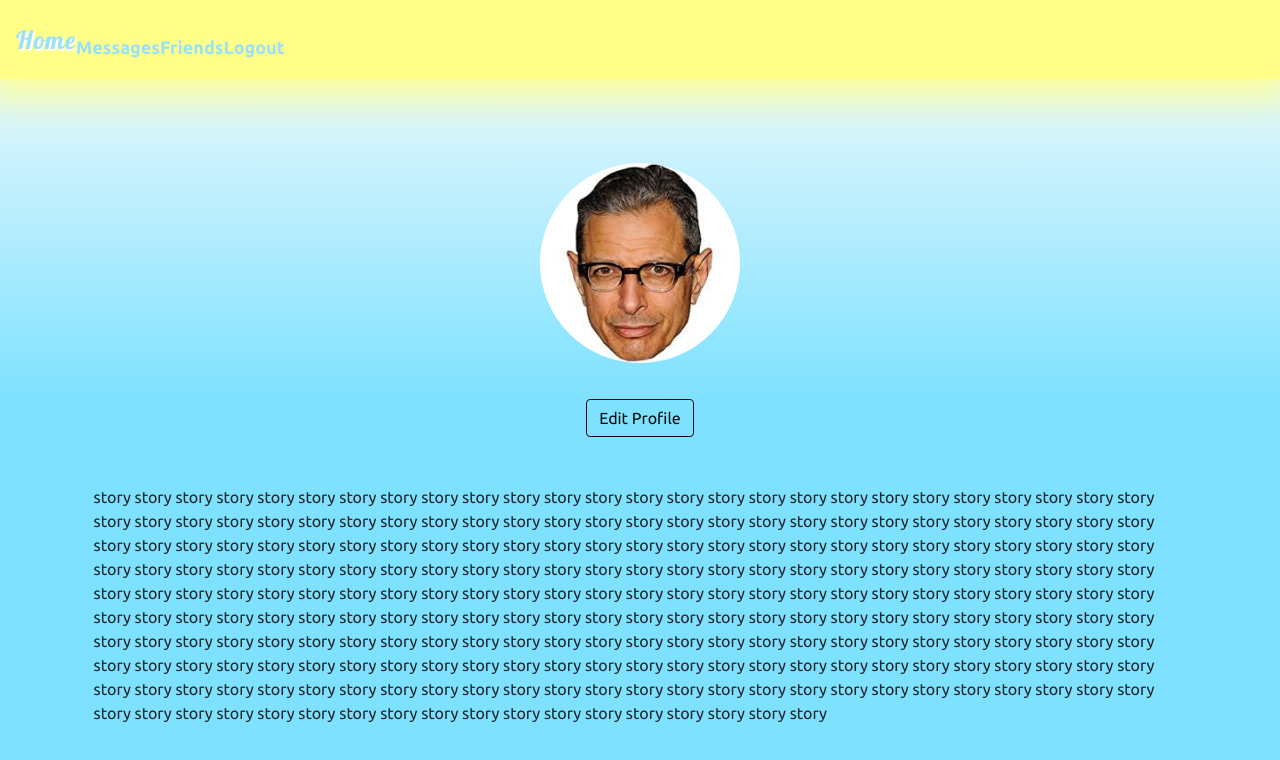
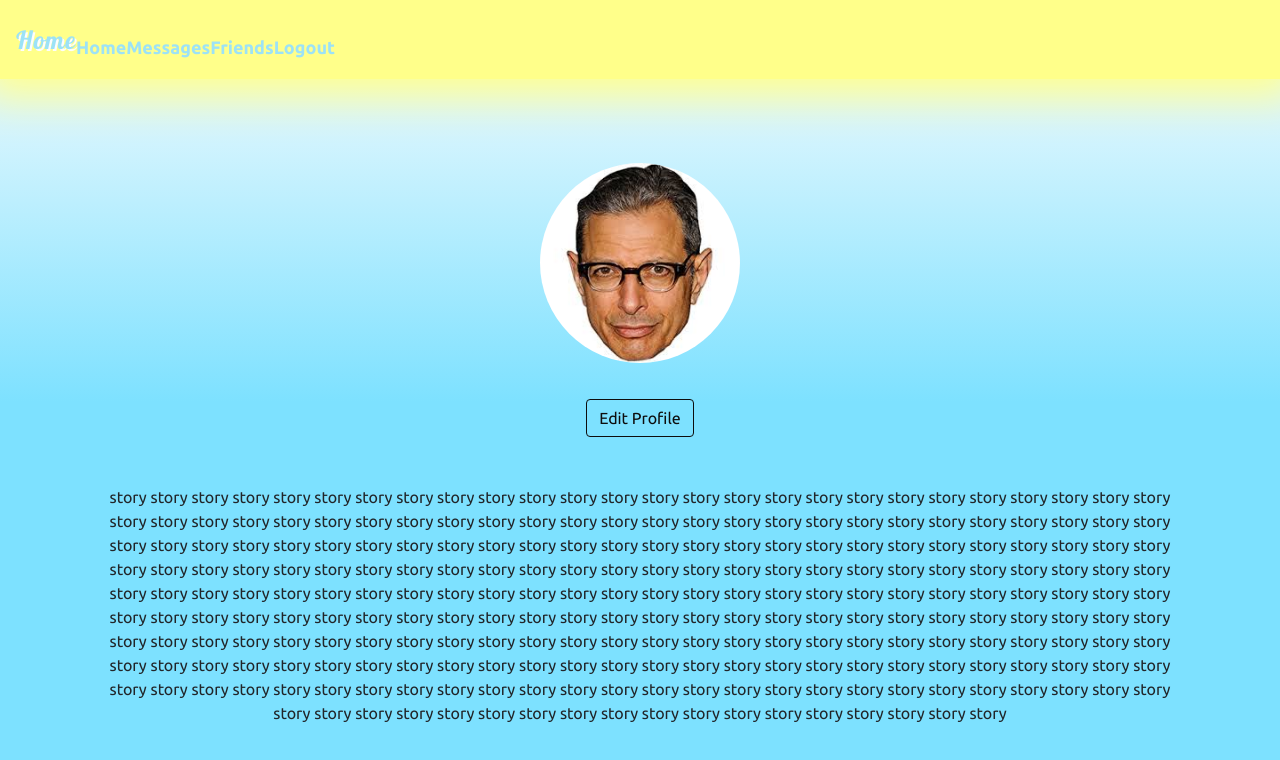
Before and after one commit to ian-deans/angry_taco_proto, a plain HTML site: page home.html in a window 1280 px wide. Drawn offline with nearby package versions, Linux system fonts and the light colour scheme.

Commit message:
Minor fixes

```diff
--- a/assets/css/index.css
+++ b/assets/css/index.css
@@ -9,6 +9,10 @@
 
   --font-style-heading: 'Lobster', cursive;
   --font-style-main: 'Ubuntu', sans-serif;
+}
+
+p {
+  text-align: center;
 }
 
 a, a:active, a:visited, a:focus {
--- a/home.html
+++ b/home.html
@@ -36,11 +36,10 @@
 
         <div class="collapse navbar-collapse nav-menu nav-menu" id="navbarNavAltMarkup">
           <div class="navbar-nav">
-              <span class="sr-only">(current)</span>
-            </a>
-            <a class="app-navbar-link" href="conversation_list.html">Messages</a>
-            <a class="app-navbar-link" href="friends_list.html">Friends</a>
-            <a class="app-navbar-link" href="index.html">Logout</a>
+              <a class="app-navbar-link" href="home.html">Home</a>
+              <a class="app-navbar-link" href="conversation_list.html">Messages</a>
+              <a class="app-navbar-link" href="friends_list.html">Friends</a>
+              <a class="app-navbar-link" href="index.html">Logout</a>
           </div>
         </div>
 
```
Also changed, not shown: conversation.html (+4 -6 lines), conversation_list.html (+4 -5 lines), friends_list.html (+4 -5 lines), layout.html (+1 -2 lines).
